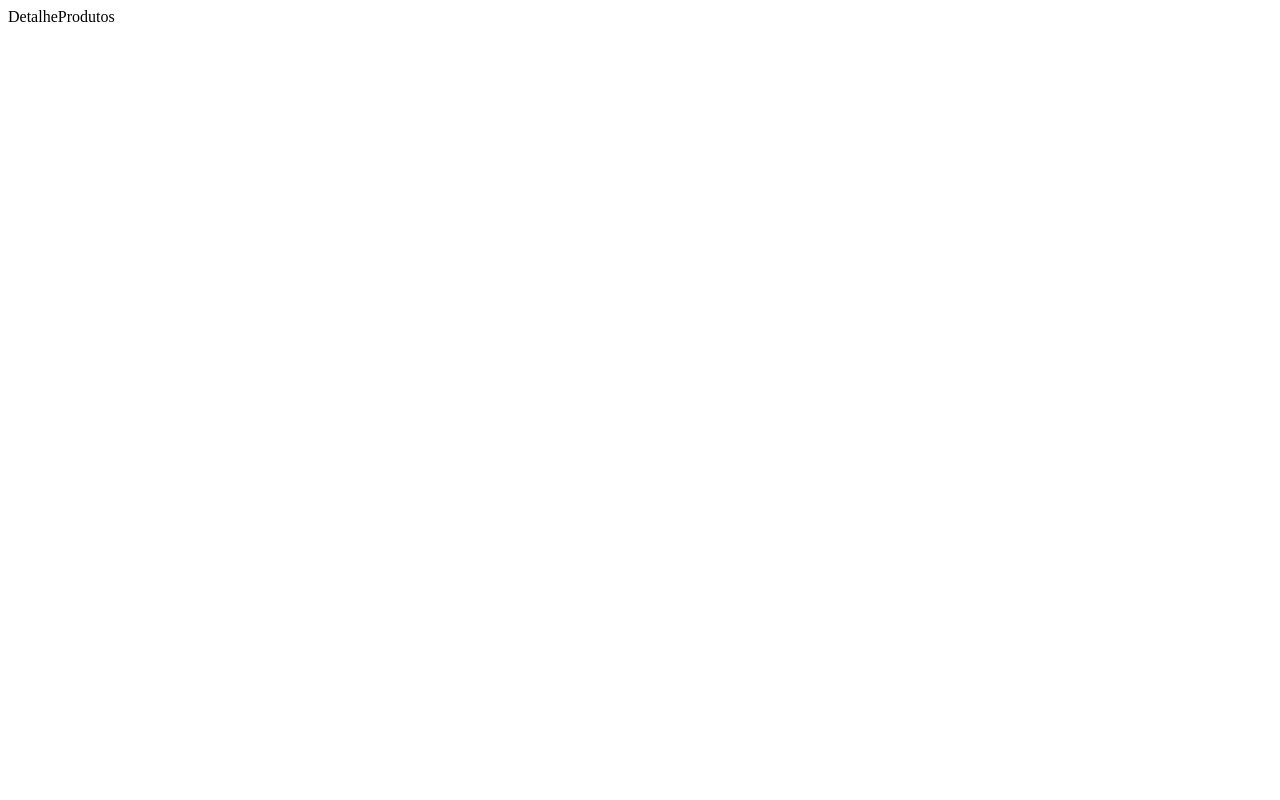
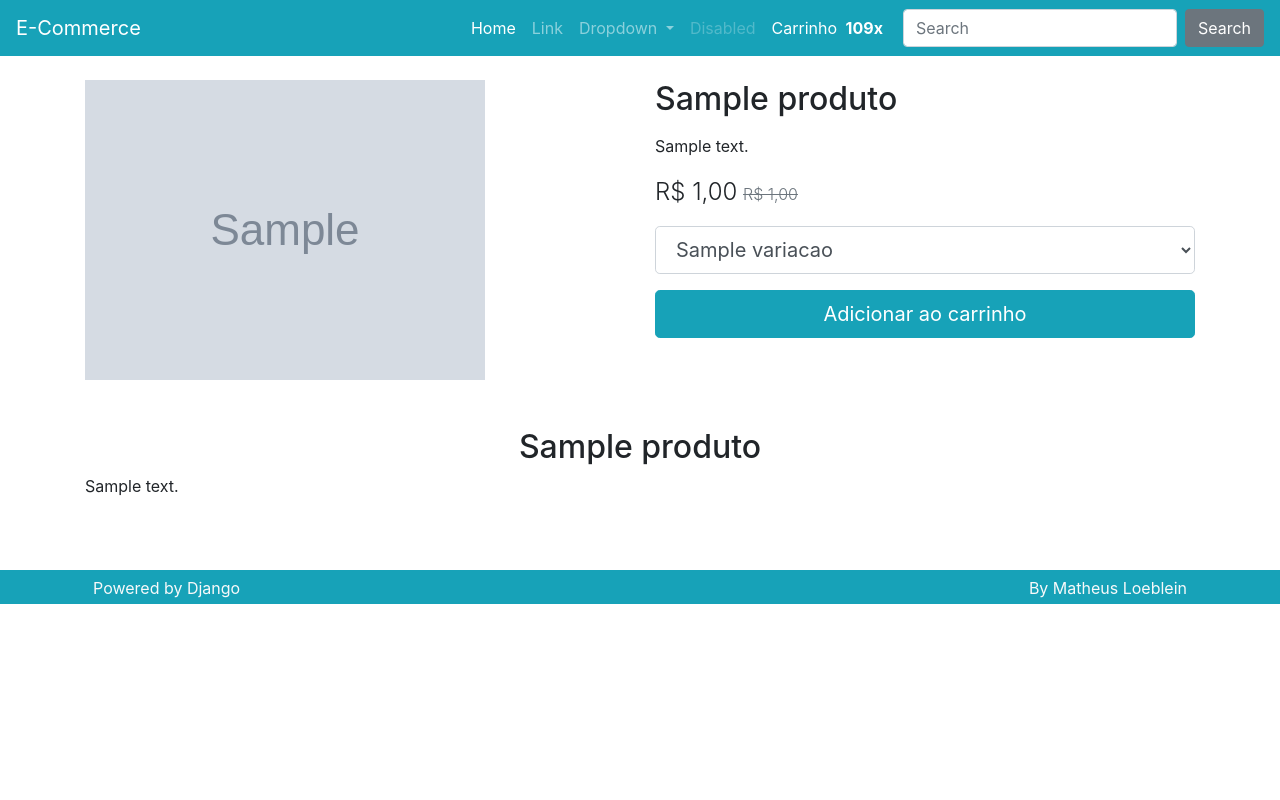
Before and after one commit to MatheusLoeblein/Ecommerce, a Django app: a page that uses produto/urls.py in a window 1280 px wide. Before the commit the page is almost empty. Run offline with Django 4.2, Linux system fonts and the light colour scheme; tables that the repository leaves empty hold one stand-in row (values such as "Sample post"); grey boxes marked "Sample" are stand-in pictures; some libraries are stand-ins or nearby versions.

Commit message:
Init carrinho in session

```diff
--- /dev/null
+++ b/produto/templates/produto/detalhe.html
@@ -0,0 +1,91 @@
+{% extends 'base.html' %}
+{% load omfilters %}
+
+
+{% block conteudo %}
+<div class="row">
+    <div class="col-lg">
+        <div class="row no-gutters">
+            <div class="col-lg-12">
+                {% if produto.imagem %}
+                <img class="img-fluid" src="{{produto.imagem.url}}">
+                {% endif %}
+            </div>
+        </div>
+    </div>
+    <div class="col-lg">
+        <div class="mt-4 mt-lg-0">
+            <h1 class="h2">{{produto.nome}}</h1>
+            <p class="lead">{{produto.descricao_curta|linebreaks}}</p>
+            <p class="lead">
+
+                {% if produto.preco_marketing_promocional %}
+                <span id="variation-preco-promocional" class="lead product-price">{{ produto.preco_marketing_promocional|formata_preco}}</span>
+                <span id="variation-preco"
+                    class="lead product-old-price text-muted">{{ produto.preco_marketing|formata_preco}}</span>
+                {% else %}
+                <span id="variation-preco" class="lead product-price">{{ produto.preco_marketing|formata_preco}}</span>
+                {% endif %}
+            </p>
+
+            <form action="{% url 'produto:adicionaraocarrinho' %}" id="form-add-to-cart">
+                <div class="form-group">
+                    <select id="select-variacoes" name="vid" class="form-control form-control-lg">
+
+                        {% for variacao in produto.variacao_set.all %}
+
+                            {% if variacao.preco_promocional %}
+
+                            <option data-preco="{{variacao.preco|formata_preco}}"
+                            data-preco-promocional="{{variacao.preco_promocional|formata_preco}}"
+                            value="{{variacao.id}}">
+
+                            {% if variacao.name %}
+                                {{variacao.name}}
+                            {% else %}
+                                {{variacao}}
+                            {% endif %}
+
+                            </option>
+
+                            {% else %}
+
+                            <option data-preco="{{variacao.preco|formata_preco}}"
+                            value="{{variacao.id}}">
+                            {% if variacao.name %}
+                                {{variacao.name}}
+                            {% else %}
+                                {{variacao}}
+                            {% endif %}
+
+                            </option>
+
+                            {% endif %}
+
+                        {% endfor %}
+
+                    </select>
+                </div>
+
+                <div class="text-left">
+                    <button type="submit" class="btn btn-primary btn-lg btn-block">
+                        <i class="fa fa-shopping-cart" aria-hidden="true"></i>
+                        Adicionar ao carrinho
+                    </button>
+                </div>
+
+            </form>
+
+
+        </div>
+    </div>
+</div>
+<div class="row">
+    <div class="col-lg-12">
+        <div class="mt-5 mb-5">
+            <h2 class="text-center">{{produto.nome}}</h2>
+            {{produto.descricao_longa|linebreaks}}
+        </div>
+    </div>
+</div>
+{% endblock conteudo %}
--- a/produto/templates/produto/lista.html
+++ b/produto/templates/produto/lista.html
@@ -1,4 +1,4 @@
-{% extends 'static/base.html' %}
+{% extends 'base.html' %}
 {% load omfilters %}
 {% block conteudo %}
 
--- a/produto/urls.py
+++ b/produto/urls.py
@@ -8,7 +8,7 @@ urlpatterns = [
     path('', views.ListaProdutos.as_view(), name="lista"),
     path('<slug>', views.DetalheProdutos.as_view(), name="detalhe"),
     path('adicionaraocarrinho/', views.AdicionarAoCarinho.as_view(),
-         name="adicionaraoCarinho"),
+         name="adicionaraocarrinho"),
     path('removerdocarinho/', views.RemoverDoCarinho.as_view(),
          name="removerdocarinhos"),
     path('carinho/', views.Carinho.as_view(), name="carinho"),
--- a/produto/views.py
+++ b/produto/views.py
@@ -1,5 +1,8 @@
-from django.shortcuts import HttpResponse, render
+from django.contrib import messages
+from django.shortcuts import HttpResponse, get_object_or_404, redirect, render
+from django.urls import reverse
 from django.views import View
+from django.views.generic.detail import DetailView
 from django.views.generic.list import ListView
 
 from . import models
@@ -14,14 +17,42 @@ class ListaProdutos(ListView):
     paginate_by = 10
 
 
-class DetalheProdutos(View):
-    def get(self, *args, **kwargs):
-        return HttpResponse('DetalheProdutos')
+class DetalheProdutos(DetailView):
+    model = models.Produto
+    template_name = 'produto/detalhe.html'
+    context_object_name = 'produto'
+    slug_url_kwarg = 'slug'
 
 
 class AdicionarAoCarinho(View):
     def get(self, *args, **kwargs):
-        return HttpResponse('AdicionarAoCarinho')
+        http_referer = self.request.META.get(
+            'HTTP_REFERER',
+            reverse('produto:lista')
+        )
+        variacao_id = self.request.GET.get('vid')
+        print(variacao_id)
+
+        if not variacao_id:
+            messages.error(self.request, "Produto não existe")
+
+            return redirect(http_referer)
+
+        variacao = get_object_or_404(models.Variacao, id=variacao_id)
+
+        if not self.request.session.get('carrinho'):
+            self.request.session['carrinho'] = {}
+            self.request.session.save()
+
+        carrinho = self.request.session['carrinho']
+
+        if variacao_id in carrinho:
+            # TODO: variação existe no carrinho
+            pass
+        else:
+            # TODO: variação nao existe no carrinho
+            pass
+        return HttpResponse(f'{variacao.produto}{variacao.name}')
 
 
 class RemoverDoCarinho(View):
--- /dev/null
+++ b/templates/base.html
@@ -0,0 +1,24 @@
+<!doctype html>
+<html lang="en">
+
+<head>
+    {% include 'parciais/_head.html' %}
+    <title>{%block titulo %}Hello, world! {% endblock %}</title>
+</head>
+
+<body>
+
+    {% include 'parciais/_nav.html' %}
+
+    <main class="container mt-4 mb-4">
+        {% include 'parciais/_messages.html' %}
+        {% block conteudo %}{% endblock conteudo %}
+        {% include 'parciais/_messages.html' %}
+    </main>
+
+   {% include 'parciais/_footer.html' %}
+
+
+</body>
+
+</html>
--- a/templates/parciais/_footer.html
+++ b/templates/parciais/_footer.html
@@ -5,12 +5,12 @@
         <div class="row">
             <div class="col">
                 <div class="p-1">
-                    <span class="align-middle p-1">Feito com Django</span>
+                    <span class="align-middle p-1">Powered by Django</span>
                 </div>
             </div>
             <div class="col">
                 <div class="p-1 text-right">
-                    <span class="align-middle p-1">Por Luiz Otávio</span>
+                    <span class="align-middle p-1">By Matheus Loeblein</span>
                 </div>
             </div>
         </div>
--- a/templates/parciais/_nav.html
+++ b/templates/parciais/_nav.html
@@ -1,5 +1,5 @@
 <nav class="navbar navbar-dark bg-primary navbar-expand-lg">
-    <a class="navbar-brand" href="index.html">Navbar</a>
+    <a class="navbar-brand" href="{% url 'produto:lista' %}">E-Commerce</a>
     <button class="navbar-toggler" type="button" data-toggle="collapse" data-target="#navbarSupportedContent"
         aria-controls="navbarSupportedContent" aria-expanded="false" aria-label="Toggle navigation">
         <span class="navbar-toggler-icon"></span>
```
Also changed, not shown: templates/static/base.html (deleted, +0 -22 lines).
